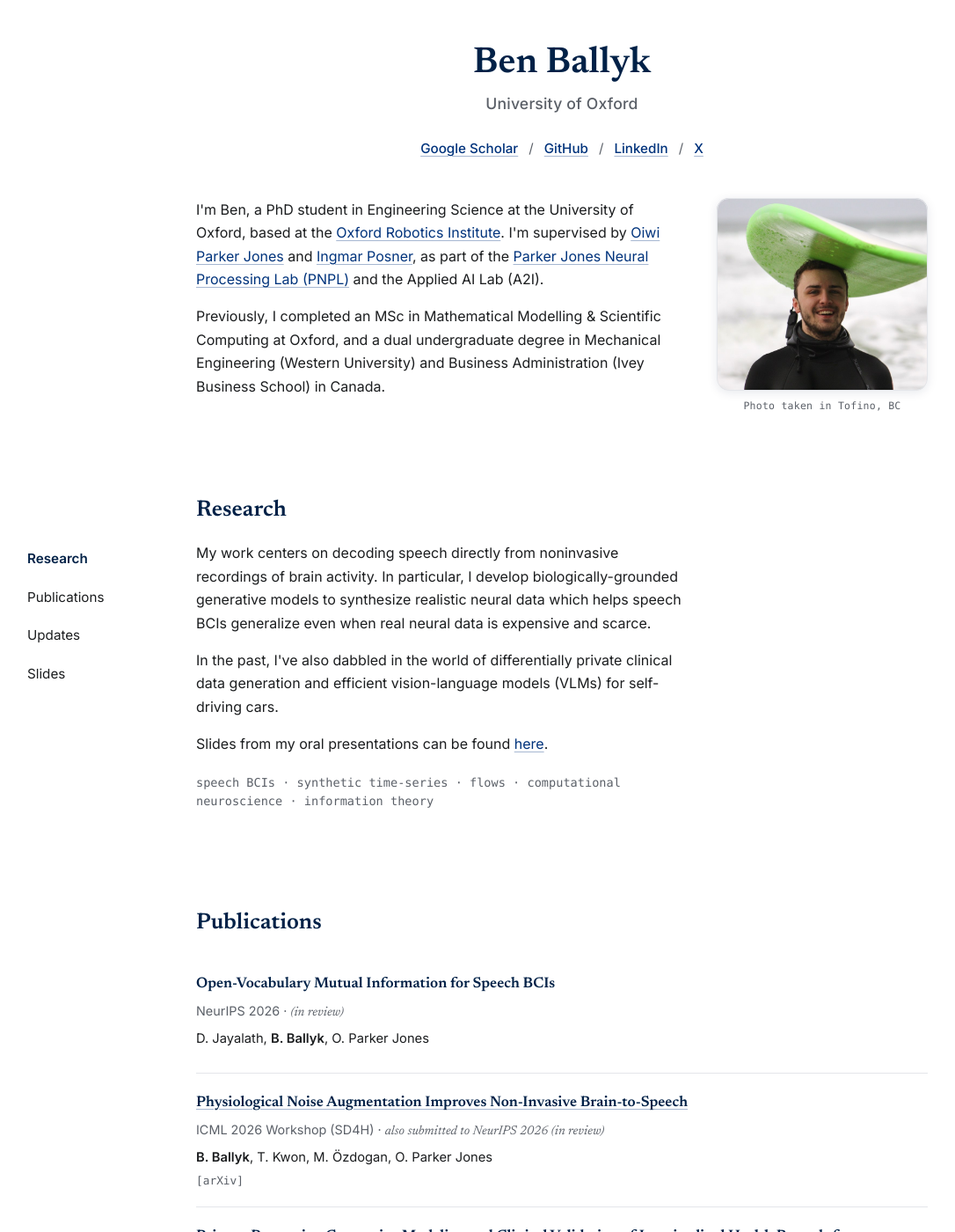
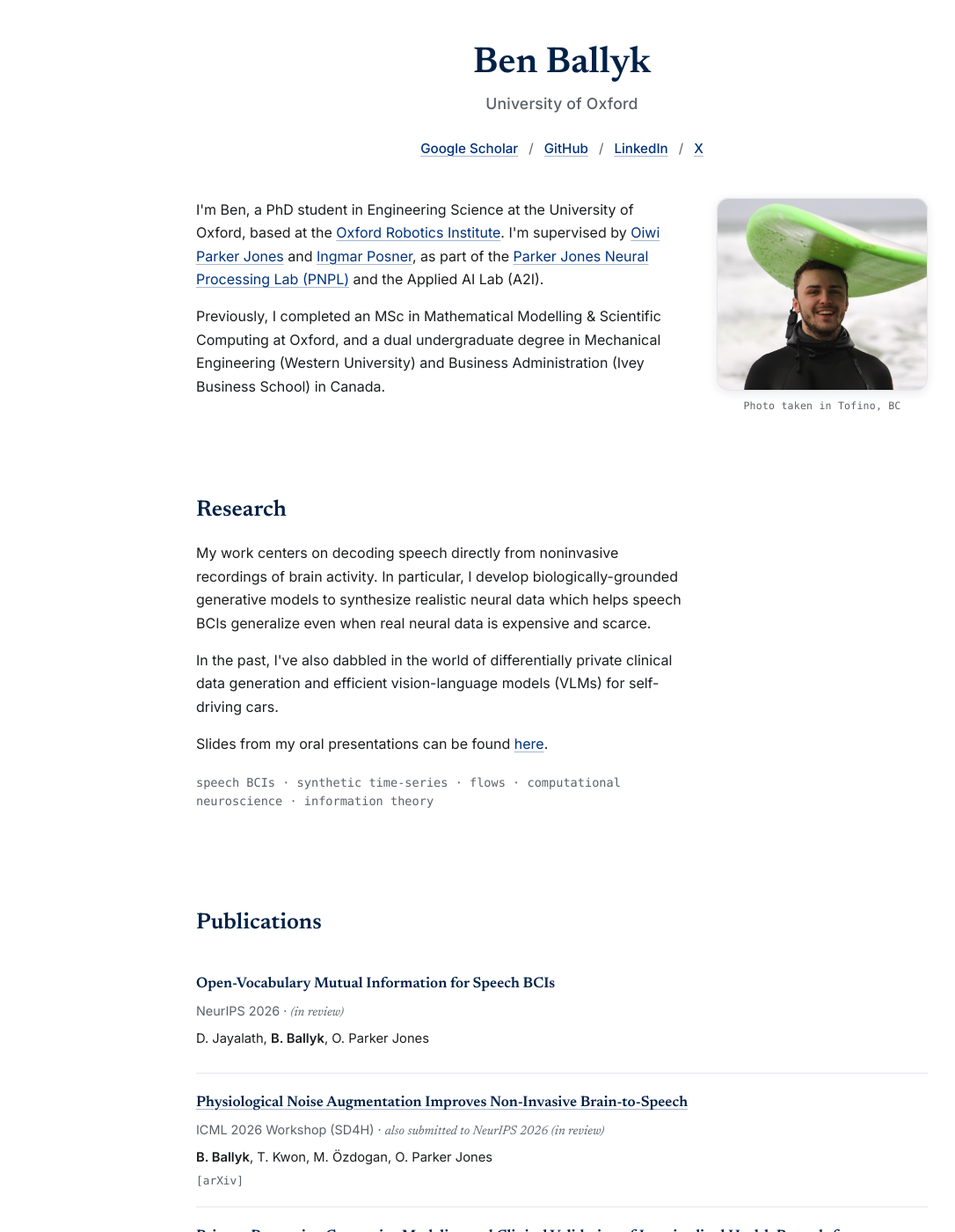
Before and after one commit to benballyk/benballyk.github.io, a Jekyll site: the page built from index.html, in a window 1280 px wide and 1400 px high. Shown: the whole window at 88% size, without its empty margins (1-1087 px from the left). Built offline with Jekyll 4.4.1, drawn with Linux system fonts in a browser that asks for light colours.

Commit message:
Remove sidebar navigation and use plain hyphen in homepage title
Co-Authored-By: Claude Opus 5.5 <noreply@anthropic.com>

```diff
--- a/_layouts/default.html
+++ b/_layouts/default.html
@@ -18,17 +18,6 @@
   {% endif %}
 </head>
 <body>
-  <a class="skip-link" href="#main">Skip to content</a>
-  <nav class="sidebar" aria-label="Primary">
-    <div class="sidebar-links">
-      <a href="/#research">Research</a>
-      <a href="/#publications">Publications</a>
-      <a href="/#updates">Updates</a>
-      <a href="/talks/">Slides</a>
-    </div>
-  </nav>
-
-  <div class="page">
   <main id="main">
     {{ content }}
   </main>
--- a/assets/css/style.css
+++ b/assets/css/style.css
@@ -10,8 +10,6 @@
   --font-serif: "Newsreader", Georgia, "Times New Roman", serif;
   --font-sans: "Inter", -apple-system, BlinkMacSystemFont, "Segoe UI", Roboto, Helvetica, Arial, sans-serif;
   --font-mono: "SFMono-Regular", Menlo, Consolas, "Liberation Mono", monospace;
-
-  --sidebar-width: 180px;
 }
 
 * {
@@ -79,65 +77,6 @@ button:focus-visible,
 summary:focus-visible {
   outline: 2px solid var(--accent);
   outline-offset: 2px;
-}
-
-.skip-link {
-  position: absolute;
-  left: -999px;
-  top: 0;
-  background: var(--accent-dark);
-  color: #fff;
-  padding: 0.6rem 1rem;
-  z-index: 100;
-  border-radius: 0 0 6px 0;
-}
-
-.skip-link:focus {
-  left: 0;
-}
-
-/* Sidebar */
-
-.sidebar {
-  position: fixed;
-  top: 0;
-  left: 0;
-  bottom: 0;
-  width: var(--sidebar-width);
-  display: flex;
-  align-items: center;
-  background: var(--bg);
-  z-index: 10;
-}
-
-.sidebar-links {
-  display: flex;
-  flex-direction: column;
-  gap: 1.15rem;
-  width: 100%;
-  padding: 2rem;
-  font-size: 0.95rem;
-}
-
-.sidebar-links a {
-  color: var(--text);
-  text-decoration: none;
-  white-space: nowrap;
-}
-
-.sidebar-links a:hover,
-.sidebar-links a:focus-visible {
-  color: var(--accent);
-}
-
-.sidebar-links a.is-active {
-  color: var(--accent-dark);
-  font-weight: 600;
-}
-
-.page {
-  margin-left: var(--sidebar-width);
-  margin-right: var(--sidebar-width);
 }
 
 /* Hero */
@@ -524,37 +463,8 @@ section h2 {
 /* Responsive */
 
 @media (max-width: 1099px) {
-  html {
-    scroll-padding-top: 84px;
-  }
-
   .container {
     max-width: calc(65ch + 3rem);
-  }
-
-  .sidebar {
-    position: sticky;
-    top: 0;
-    right: auto;
-    bottom: auto;
-    left: auto;
-    width: auto;
-    height: auto;
-    background: rgba(255, 255, 255, 0.92);
-    backdrop-filter: saturate(180%) blur(8px);
-  }
-
-  .sidebar-links {
-    flex-direction: row;
-    flex-wrap: wrap;
-    justify-content: center;
-    gap: 0.4rem 1.15rem;
-    padding: 0.9rem 1.5rem;
-  }
-
-  .page {
-    margin-left: 0;
-    margin-right: 0;
   }
 
   .hero {
@@ -630,19 +540,9 @@ section h2 {
 }
 
 @media (max-width: 420px) {
-  html {
-    scroll-padding-top: 104px;
-  }
-
   .container {
     padding-left: 1.1rem;
     padding-right: 1.1rem;
-  }
-
-  .sidebar-links {
-    column-gap: 0.9rem;
-    padding-left: 1rem;
-    padding-right: 1rem;
   }
 
   .news-list li {
--- a/index.html
+++ b/index.html
@@ -1,6 +1,6 @@
 ---
 layout: default
-title: Ben Ballyk — Robotics PhD at Oxford
+title: Ben Ballyk - Robotics PhD at Oxford
 description: "Personal website of Benjamin Ballyk, PhD student in Engineering Science (Robotics) at the University of Oxford."
 ---
 <div class="container">
```
Also changed, not shown: other parts of _layouts/default.html (+0 -52 lines). Lines whose indentation alone changed are shown as unchanged.
